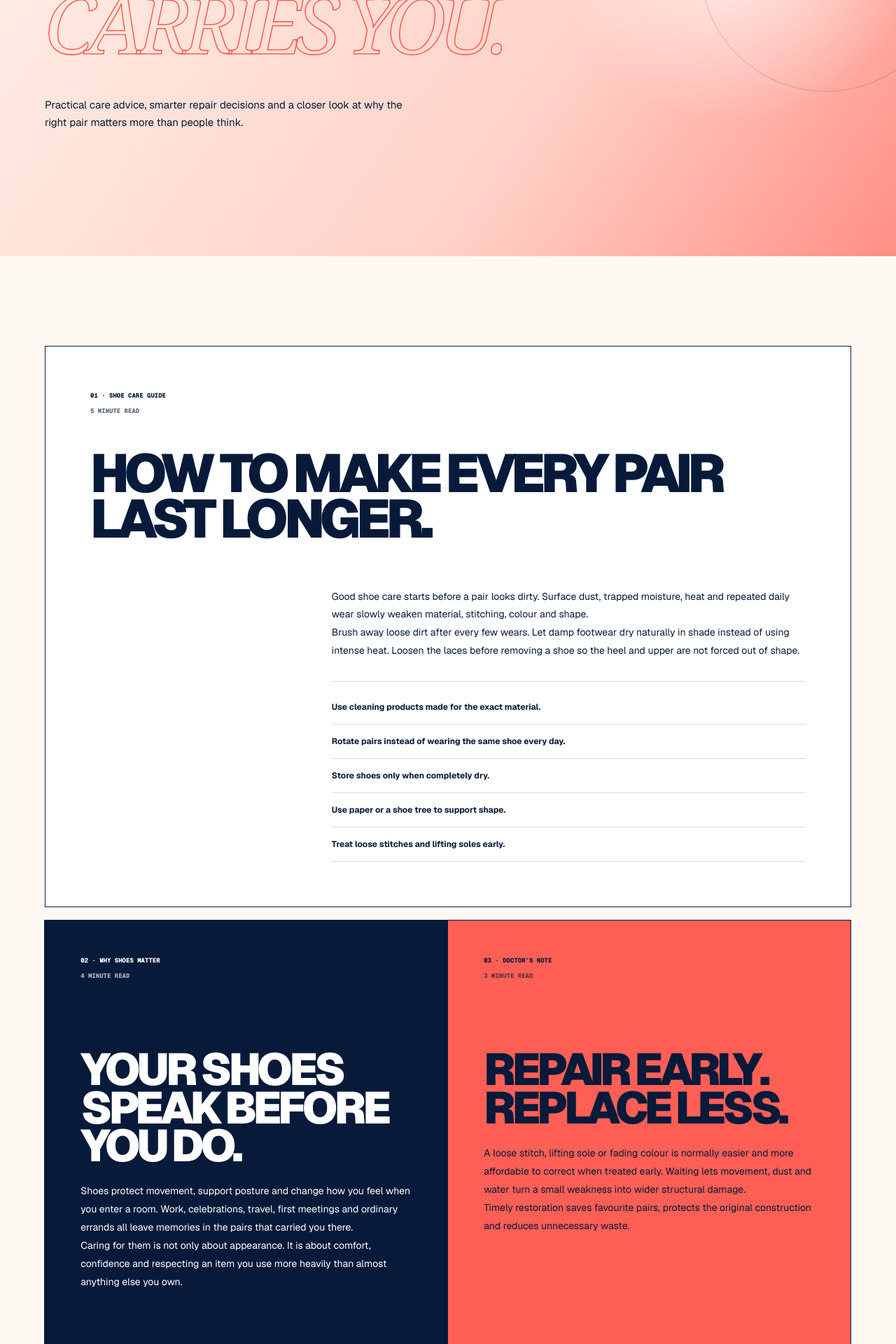
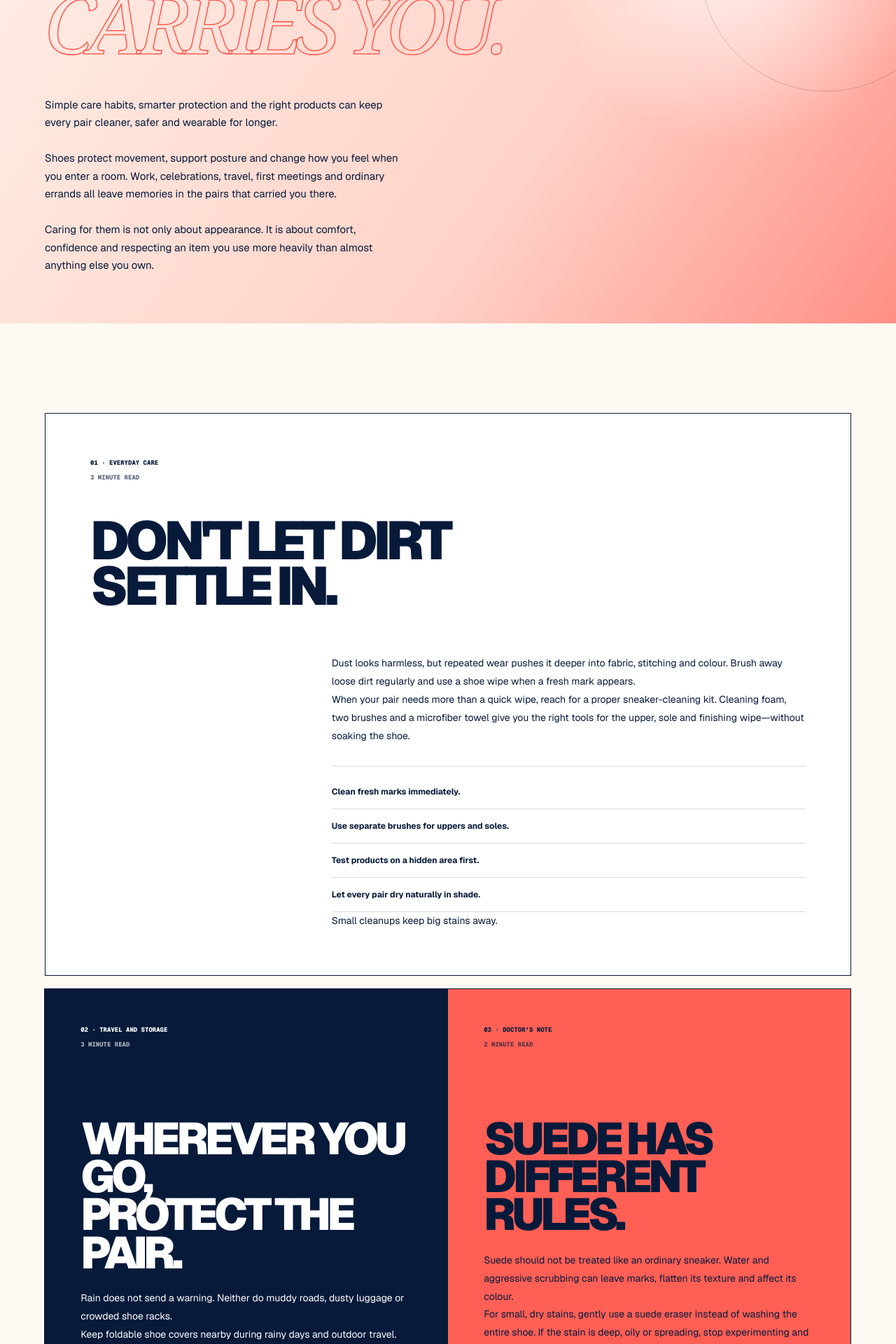
Before and after one commit to shoedoctorhtd/Shoedoctorwebsite, a Next.js app: page /blog in a window 1280 px wide. Shown: the part 400-2320 px from the top of the page at 70% size. Built offline with nearby package versions, Linux system fonts and the light colour scheme.

Commit message:
Rewrite sneaker care blog

```diff
--- a/app/blog/page.tsx
+++ b/app/blog/page.tsx
@@ -15,7 +15,7 @@ export default function BlogPage() {
       <SiteHeader />
 
       <section className="sd-page-hero blog-hero">
-        <p className="sd-kicker">The Shoe Doctor journal</p>
+        <p className="sd-kicker">Your shoes speak before you do.</p>
         <h1>
           CARE FOR WHAT
           <br />
@@ -23,8 +23,19 @@ export default function BlogPage() {
         </h1>
         <div className="sd-page-hero-bottom">
           <p>
-            Practical care advice, smarter repair decisions and a closer look
-            at why the right pair matters more than people think.
+            Simple care habits, smarter protection and the right products can
+            keep every pair cleaner, safer and wearable for longer.
+            <br />
+            <br />
+            Shoes protect movement, support posture and change how you feel
+            when you enter a room. Work, celebrations, travel, first meetings
+            and ordinary errands all leave memories in the pairs that carried
+            you there.
+            <br />
+            <br />
+            Caring for them is not only about appearance. It is about comfort,
+            confidence and respecting an item you use more heavily than almost
+            anything else you own.
           </p>
         </div>
       </section>
@@ -32,87 +43,153 @@ export default function BlogPage() {
       <section className="sd-blog-index sd-section">
         <article className="sd-feature-article" data-reveal>
           <div className="sd-article-meta">
-            <span>01 · Shoe care guide</span>
-            <em>5 minute read</em>
+            <span>01 &middot; Everyday care</span>
+            <em>3 minute read</em>
           </div>
-          <h2>HOW TO MAKE EVERY PAIR LAST LONGER.</h2>
+          <h2>DON&apos;T LET DIRT<br />SETTLE IN.</h2>
           <div className="sd-article-body">
             <p>
-              Good shoe care starts before a pair looks dirty. Surface dust,
-              trapped moisture, heat and repeated daily wear slowly weaken
-              material, stitching, colour and shape.
+              Dust looks harmless, but repeated wear pushes it deeper into
+              fabric, stitching and colour. Brush away loose dirt regularly
+              and use a shoe wipe when a fresh mark appears.
             </p>
             <p>
-              Brush away loose dirt after every few wears. Let damp footwear
-              dry naturally in shade instead of using intense heat. Loosen the
-              laces before removing a shoe so the heel and upper are not forced
-              out of shape.
+              When your pair needs more than a quick wipe, reach for a proper
+              sneaker-cleaning kit. Cleaning foam, two brushes and a microfiber
+              towel give you the right tools for the upper, sole and finishing
+              wipe&mdash;without soaking the shoe.
             </p>
             <ul>
-              <li>Use cleaning products made for the exact material.</li>
-              <li>Rotate pairs instead of wearing the same shoe every day.</li>
-              <li>Store shoes only when completely dry.</li>
-              <li>Use paper or a shoe tree to support shape.</li>
-              <li>Treat loose stitches and lifting soles early.</li>
+              <li>Clean fresh marks immediately.</li>
+              <li>Use separate brushes for uppers and soles.</li>
+              <li>Test products on a hidden area first.</li>
+              <li>Let every pair dry naturally in shade.</li>
             </ul>
+            <p>Small cleanups keep big stains away.</p>
           </div>
         </article>
 
         <div className="sd-blog-cards">
           <article className="sd-blog-card navy" data-reveal>
             <div className="sd-article-meta">
-              <span>02 · Why shoes matter</span>
-              <em>4 minute read</em>
+              <span>02 &middot; Travel and storage</span>
+              <em>3 minute read</em>
             </div>
-            <h2>YOUR SHOES SPEAK BEFORE YOU DO.</h2>
+            <h2>WHEREVER YOU GO,<br />PROTECT THE PAIR.</h2>
             <p>
-              Shoes protect movement, support posture and change how you feel
-              when you enter a room. Work, celebrations, travel, first
-              meetings and ordinary errands all leave memories in the pairs
-              that carried you there.
+              Rain does not send a warning. Neither do muddy roads, dusty
+              luggage or crowded shoe racks.
             </p>
             <p>
-              Caring for them is not only about appearance. It is about
-              comfort, confidence and respecting an item you use more heavily
-              than almost anything else you own.
+              Keep foldable shoe covers nearby during rainy days and outdoor
+              travel. When the journey ends, place clean and completely dry
+              sneakers inside a shoe bag to protect their shape and separate
+              them from clothes.
+            </p>
+            <p>
+              A little preparation can save your favourite pair from
+              unnecessary cleaning and damage.
             </p>
           </article>
 
           <article className="sd-blog-card coral" data-reveal>
             <div className="sd-article-meta">
-              <span>03 · Doctor’s note</span>
-              <em>3 minute read</em>
+              <span>03 &middot; Doctor&apos;s note</span>
+              <em>2 minute read</em>
             </div>
-            <h2>REPAIR EARLY. REPLACE LESS.</h2>
+            <h2>SUEDE HAS<br />DIFFERENT RULES.</h2>
             <p>
-              A loose stitch, lifting sole or fading colour is normally easier
-              and more affordable to correct when treated early. Waiting lets
-              movement, dust and water turn a small weakness into wider
-              structural damage.
+              Suede should not be treated like an ordinary sneaker. Water and
+              aggressive scrubbing can leave marks, flatten its texture and
+              affect its colour.
             </p>
             <p>
-              Timely restoration saves favourite pairs, protects the original
-              construction and reduces unnecessary waste.
+              For small, dry stains, gently use a suede eraser instead of
+              washing the entire shoe. If the stain is deep, oily or spreading,
+              stop experimenting and let a professional examine it.
+            </p>
+            <p>
+              The right treatment protects the material. The wrong one may make
+              the damage permanent.
             </p>
           </article>
         </div>
+
+        <article className="sd-feature-article" data-reveal>
+          <div className="sd-article-meta">
+            <span>04 &middot; At-home routine</span>
+            <em>5 minute read</em>
+          </div>
+          <h2>
+            BUILD A SIMPLE
+            <br />
+            AT-HOME SNEAKER-
+            <br />
+            CLEANING ROUTINE.
+          </h2>
+          <div className="sd-article-body">
+            <p>
+              You do not need a shelf full of random cleaning products. A
+              practical sneaker-cleaning kit containing cleaning foam, two
+              suitable brushes and a microfiber towel is enough for most
+              regular cleaning.
+            </p>
+            <p>Follow these steps:</p>
+            <ul>
+              <li>01. Remove the shoelaces and insoles, if removable.</li>
+              <li>02. Use a dry brush to remove loose dust and mud.</li>
+              <li>03. Test the cleaning foam on a small, less-visible area.</li>
+              <li>
+                04. Apply a small amount of foam to the brush instead of
+                pouring cleaner directly onto the shoe.
+              </li>
+              <li>05. Use the softer brush on the upper material.</li>
+              <li>
+                06. Use the second brush for the midsole and other stronger
+                surfaces.
+              </li>
+              <li>
+                07. Wipe away loosened dirt and excess foam with a clean
+                microfiber towel.
+              </li>
+              <li>
+                08. Leave the sneakers to dry naturally in a shaded,
+                ventilated area.
+              </li>
+            </ul>
+            <p>
+              A complete sneaker-cleaning kit makes this process easier because
+              each tool has a purpose. The brushes loosen dirt, the foam cleans
+              without requiring the shoe to be soaked, and the microfiber towel
+              lifts away moisture without scratching the surface.
+            </p>
+            <p>
+              <strong>Important:</strong> Avoid using the same brush on the
+              dirty outsole and the upper part of the sneaker.
+            </p>
+          </div>
+        </article>
       </section>
 
       <section className="sd-care-checklist" data-reveal>
         <p className="sd-kicker">Save this checklist</p>
-        <h2>FIVE HABITS.<br />BETTER SHOES.</h2>
+        <h2>SMALL HABITS.<br />LONGER LIFE.</h2>
         <ol>
-          <li><span>01</span>Wipe fresh dirt before it settles.</li>
-          <li><span>02</span>Clean smarter with the right tools.</li>
-          <li><span>03</span>Treat suede with extra care.</li>
-          <li><span>04</span>Protect clean sneakers before the rain.</li>
-          <li><span>05</span>Store dry sneakers in a shoe bag.</li>
+          <li><span>01</span>Wipe dirt while it is still fresh.</li>
+          <li><span>02</span>Match every product to the material.</li>
+          <li><span>03</span>Keep suede away from unnecessary water.</li>
+          <li><span>04</span>Carry shoe covers and travel with shoe bags.</li>
+          <li><span>05</span>Ask for professional care before damage spreads.</li>
         </ol>
       </section>
 
       <section className="sd-page-cta">
-        <p>Professional care when home care is not enough.</p>
-        <h2>LET’S KEEP YOUR<br />BEST PAIRS MOVING.</h2>
+        <p>
+          Everything your sneakers need between professional visits&mdash;shoe
+          wipes, suede erasers, protective shoe covers, shoe bags and complete
+          cleaning kits.
+        </p>
+        <h2>CLEAN WITH CARE.<br />WEAR WITH CONFIDENCE.</h2>
         <a className="sd-primary-button" href="/#book">
           Book your pair <ArrowUpRight />
         </a>
```
